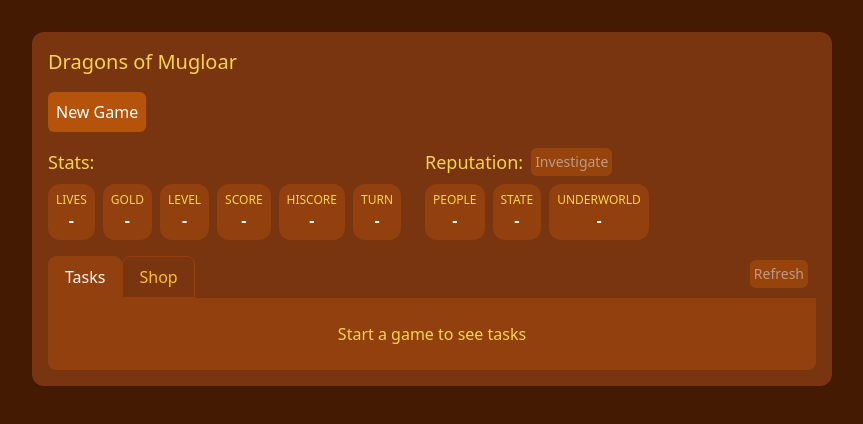
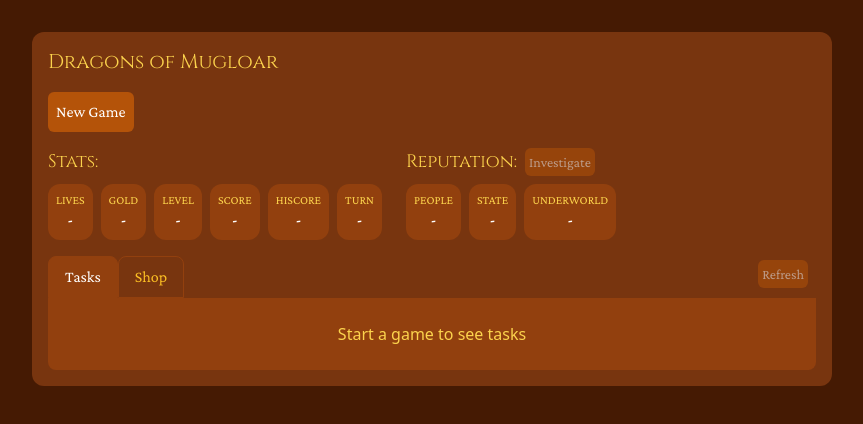
Before and after one commit to Teekivi/dragons-of-mugloar-teekivi, a Nuxt app: page / in a window 1280 px wide. Shown: the top 424 px of the page, without its empty margins (208-1071 px from the left). Built offline with nearby package versions, Linux system fonts and the light colour scheme.

Commit message:
Use custom fonts from Google Fonts: Cinzel and Crimson Pro

```diff
--- a/app/app.vue
+++ b/app/app.vue
@@ -13,7 +13,7 @@ const { startGame, isLoading } = useMugloar();
   <div
     class="mx-auto my-8 flex max-w-[800px] flex-col items-start gap-4 rounded-xl bg-amber-900 p-4"
   >
-    <h1 class="text-xl text-amber-300">Dragons of Mugloar</h1>
+    <h1 class="font-cinzel text-xl text-amber-300">Dragons of Mugloar</h1>
     <Button :disabled="isLoading" @click="startGame">New Game</Button>
     <StateDisplay />
     <TasksAndShopTabs />
--- a/app/components/Button.vue
+++ b/app/components/Button.vue
@@ -9,7 +9,7 @@ defineProps<{
   <button
     :disabled="disabled"
     :class="[
-      'rounded-md bg-amber-700 text-white',
+      'font-crimson rounded-md bg-amber-700 text-white',
       disabled ? 'opacity-50' : 'hover:bg-amber-600 active:bg-amber-500',
       small ? 'p-1 text-sm' : 'p-2',
     ]"
--- a/app/components/ShopItem.vue
+++ b/app/components/ShopItem.vue
@@ -11,8 +11,8 @@ const { buyShopItem, isGameOver, isLoading } = useMugloar();
 <template>
   <div class="flex p-2 odd:bg-amber-900">
     <div class="flex-1">
-      <div class="text-sm text-amber-300">{{ name }}</div>
-      <div class="text-xs text-white">Cost: {{ cost }} gold</div>
+      <div class="font-crimson text-sm text-amber-300">{{ name }}</div>
+      <div class="font-crimson text-xs text-white">Cost: {{ cost }} gold</div>
     </div>
     <Button :disabled="isLoading || isGameOver" @click="buyShopItem(id)">
       Buy
--- a/app/components/StateDisplay.vue
+++ b/app/components/StateDisplay.vue
@@ -10,7 +10,7 @@ const valueIfGameStarted = <T,>(value: T) =>
 <template>
   <div class="flex flex-wrap gap-x-6 gap-y-4">
     <div>
-      <h2 class="mb-2 text-lg text-amber-300">Stats:</h2>
+      <h2 class="font-cinzel mb-2 text-lg text-amber-300">Stats:</h2>
       <div class="flex flex-wrap gap-2">
         <StateElement label="Lives" :value="valueIfGameStarted(store.lives)" />
         <StateElement label="Gold" :value="valueIfGameStarted(store.gold)" />
@@ -24,7 +24,9 @@ const valueIfGameStarted = <T,>(value: T) =>
       </div>
     </div>
     <div>
-      <h2 class="mb-2 flex items-center gap-2 text-lg text-amber-300">
+      <h2
+        class="font-cinzel mb-2 flex items-center gap-2 text-lg text-amber-300"
+      >
         Reputation:
         <Button
           small
--- a/app/components/StateElement.vue
+++ b/app/components/StateElement.vue
@@ -7,8 +7,8 @@ defineProps<{
 
 <template>
   <div class="rounded-xl bg-amber-800 p-2">
-    <div class="text-xs uppercase text-amber-300">{{ label }}</div>
-    <div class="text-center font-bold text-white">
+    <div class="font-crimson text-xs uppercase text-amber-300">{{ label }}</div>
+    <div class="font-crimson text-center font-bold text-white">
       {{ value != null ? Number(value.toFixed(1)) : '-' }}
     </div>
   </div>
--- a/app/components/Tab.vue
+++ b/app/components/Tab.vue
@@ -7,7 +7,7 @@ defineProps<{
 <template>
   <button
     :class="[
-      'rounded-t-lg border border-amber-800 px-4 py-2',
+      'font-crimson rounded-t-lg border border-amber-800 px-4 py-2',
       active
         ? 'bg-amber-800 text-white'
         : 'bg-amber-900 text-amber-400 hover:bg-amber-700',
--- a/app/components/Task.vue
+++ b/app/components/Task.vue
@@ -28,8 +28,8 @@ const getEncryptionLabel = (
 <template>
   <div class="flex p-2 odd:bg-amber-900">
     <div class="flex-1">
-      <div class="text-sm text-amber-300">{{ message }}</div>
-      <div class="text-xs text-white">
+      <div class="font-crimson text-sm text-amber-300">{{ message }}</div>
+      <div class="font-crimson text-xs text-white">
         Reward: +{{ reward }} gold, Expires in: {{ expiresIn }} turn{{
           expiresIn > 1 ? 's' : ''
         }}, Probability:
--- a/nuxt.config.ts
+++ b/nuxt.config.ts
@@ -2,7 +2,13 @@
 export default defineNuxtConfig({
   compatibilityDate: '2025-07-15',
   devtools: { enabled: true },
-  modules: ['@nuxtjs/tailwindcss', '@pinia/nuxt'],
+  modules: ['@nuxtjs/tailwindcss', '@pinia/nuxt', '@nuxtjs/google-fonts'],
+  googleFonts: {
+    families: {
+      Cinzel: [400, 700],
+      'Crimson Pro': [400, 600],
+    },
+  },
   ssr: false,
   runtimeConfig: {
     mugloarBaseUrl: 'https://dragonsofmugloar.com/api/v2',
--- a/package.json
+++ b/package.json
@@ -10,6 +10,7 @@
     "postinstall": "nuxt prepare"
   },
   "dependencies": {
+    "@nuxtjs/google-fonts": "^3.2.0",
     "@nuxtjs/tailwindcss": "^6.14.0",
     "@pinia/nuxt": "^0.11.3",
     "nuxt": "^4.4.8",
--- a/tailwind.config.cjs
+++ b/tailwind.config.cjs
@@ -1 +1,12 @@
-module.exports = {};
+const defaultTheme = require('tailwindcss/defaultTheme');
+
+module.exports = {
+  theme: {
+    extend: {
+      fontFamily: {
+        cinzel: ['Cinzel', ...defaultTheme.fontFamily.serif],
+        crimson: ['Crimson Pro', ...defaultTheme.fontFamily.serif],
+      },
+    },
+  },
+};
```
Also changed, not shown: 1 other file (tests, documents, lock files or other folders).
